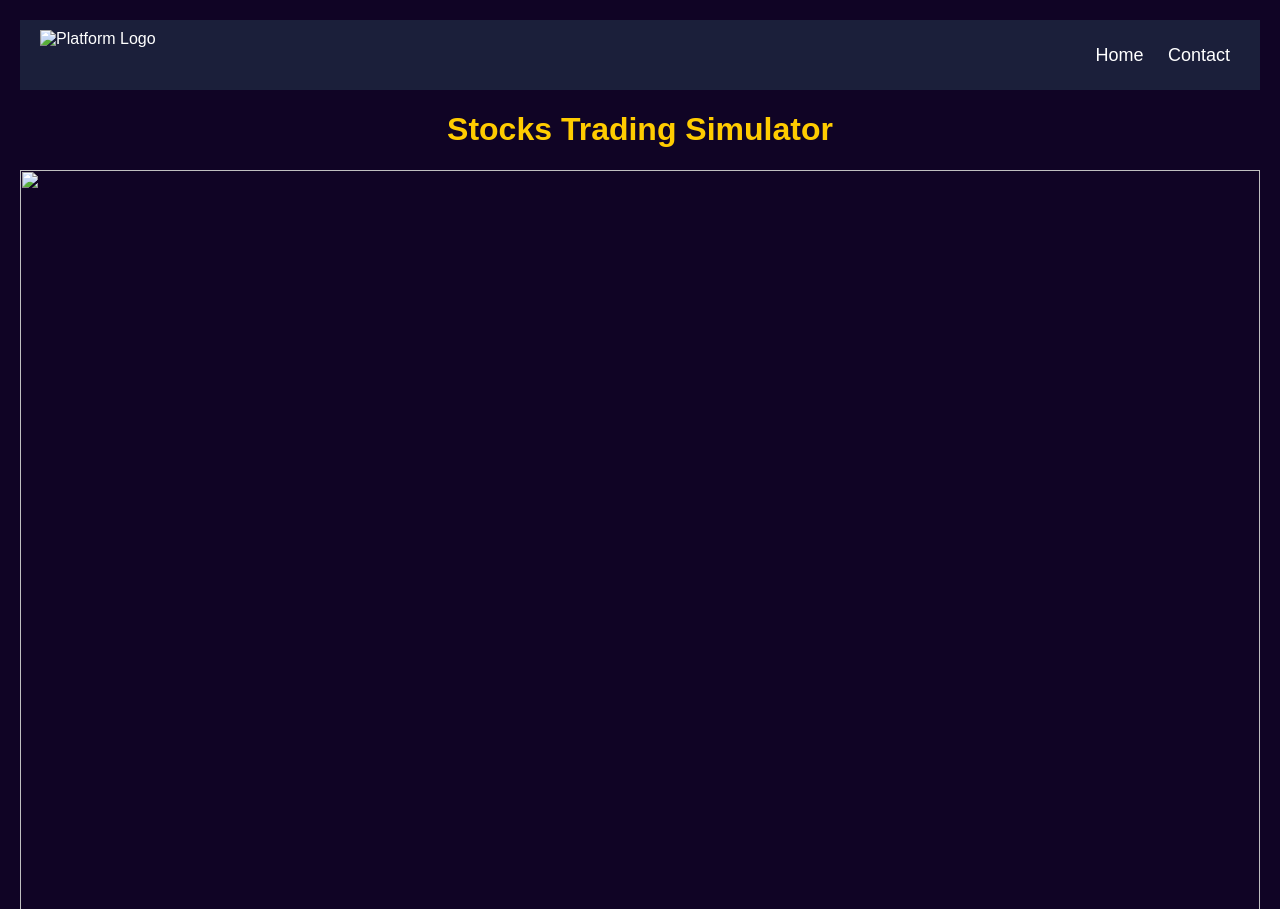
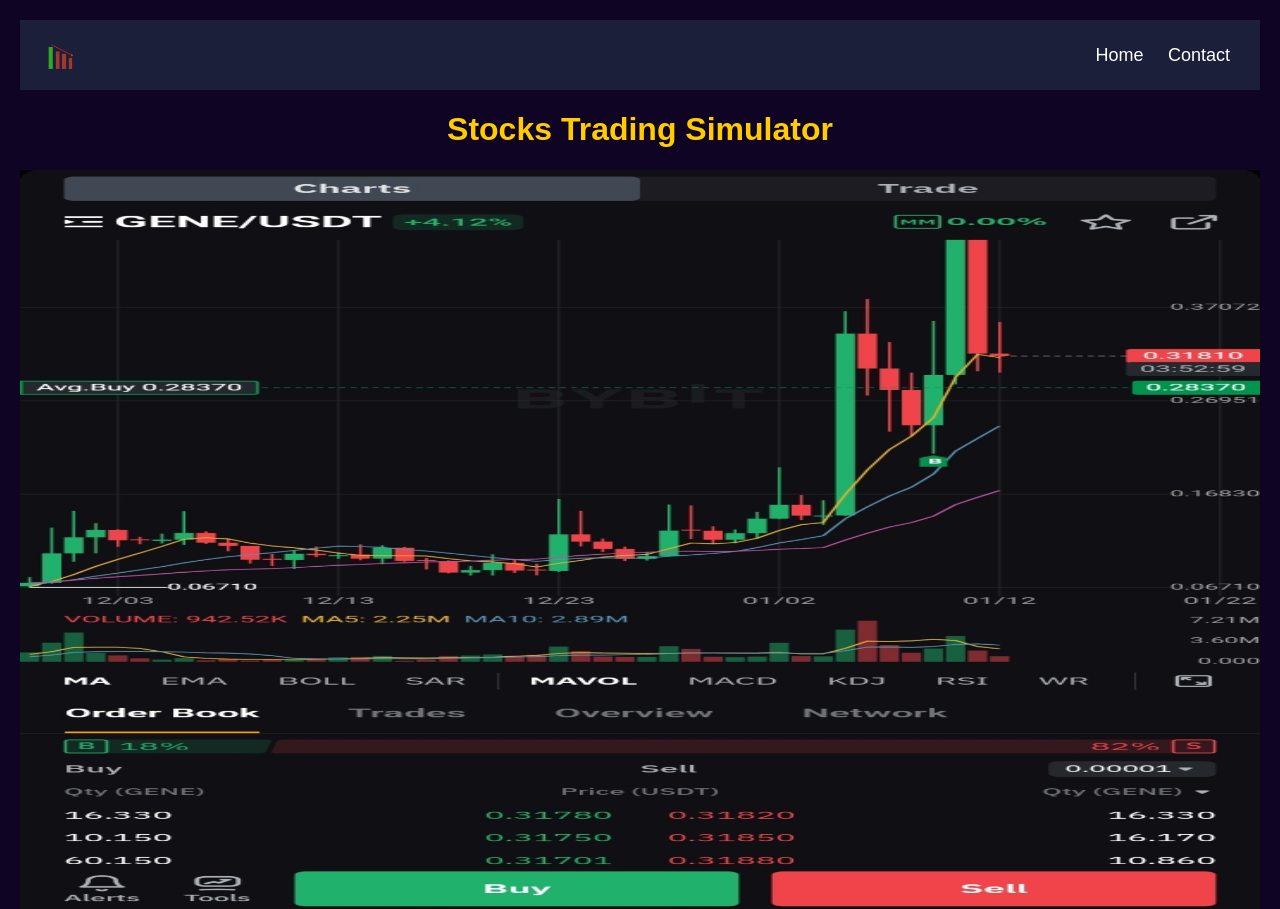
Before and after one commit to Nexora-t/Bottrid, a plain HTML site: page index.html in a window 1280 px wide. Shown: the top 909 px of the page. Drawn offline with Linux system fonts and the light colour scheme.

Commit message:
Update index.html

```diff
--- a/index.html
+++ b/index.html
@@ -85,7 +85,7 @@
 </head>
 <body>
     <header>
-        <img src="logo.png" alt="Platform Logo">
+        <img src="بدون اسم295_20250113132801.png" alt="Platform Logo">
         <nav>
             <a href="#">Home</a>
 
@@ -95,7 +95,8 @@
 
     <h1>Stocks Trading Simulator</h1>
 
-<img class="image" src="ko.png">
+<img class="image" src="1736771568655.jpg
+">
 
     <div class="description">
         <p><strong>Trading Basics:</strong> Trading involves buying and selling assets like stocks, cryptocurrencies, or forex to make profits. It's essential to understand market trends and use proper strategies.</p>
```
